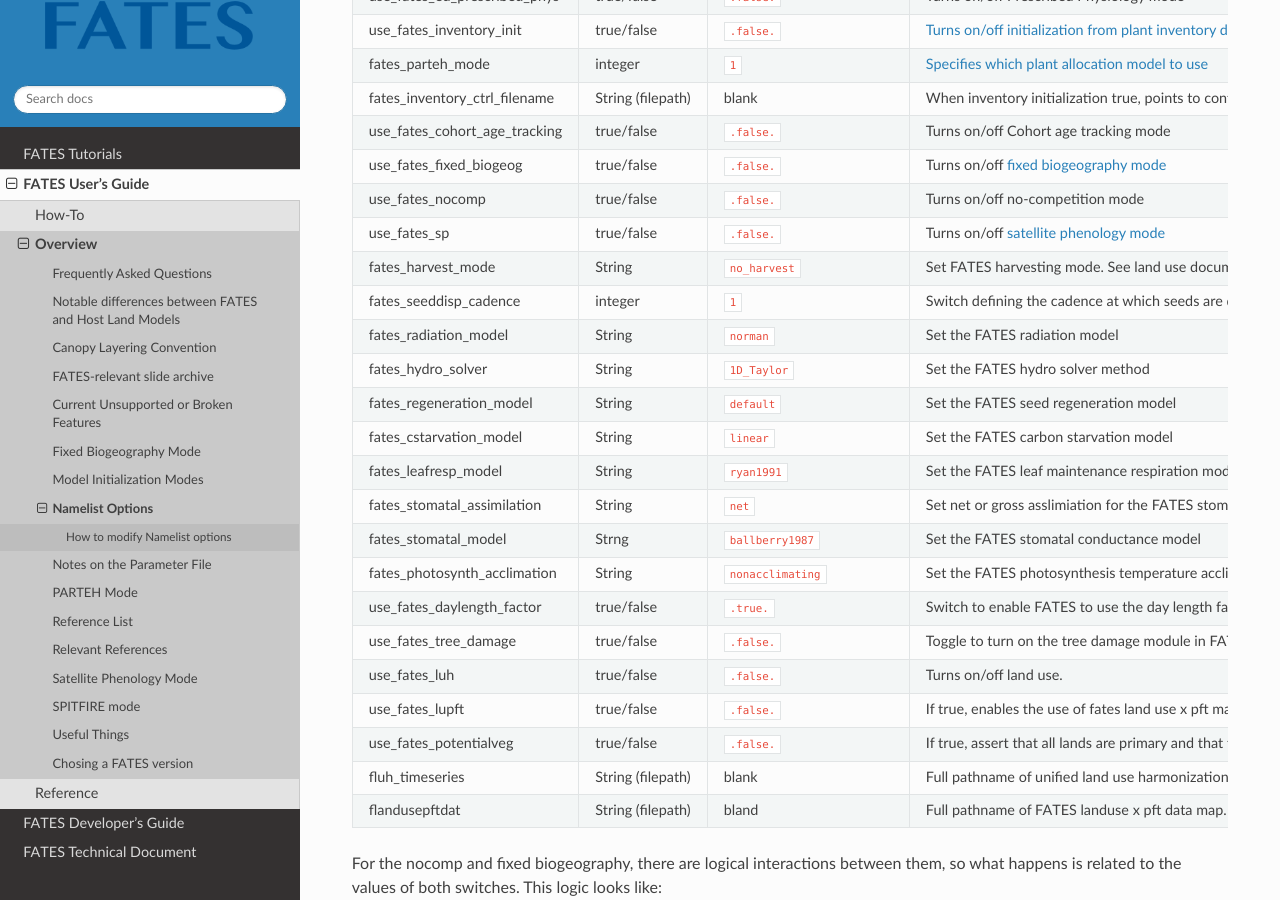
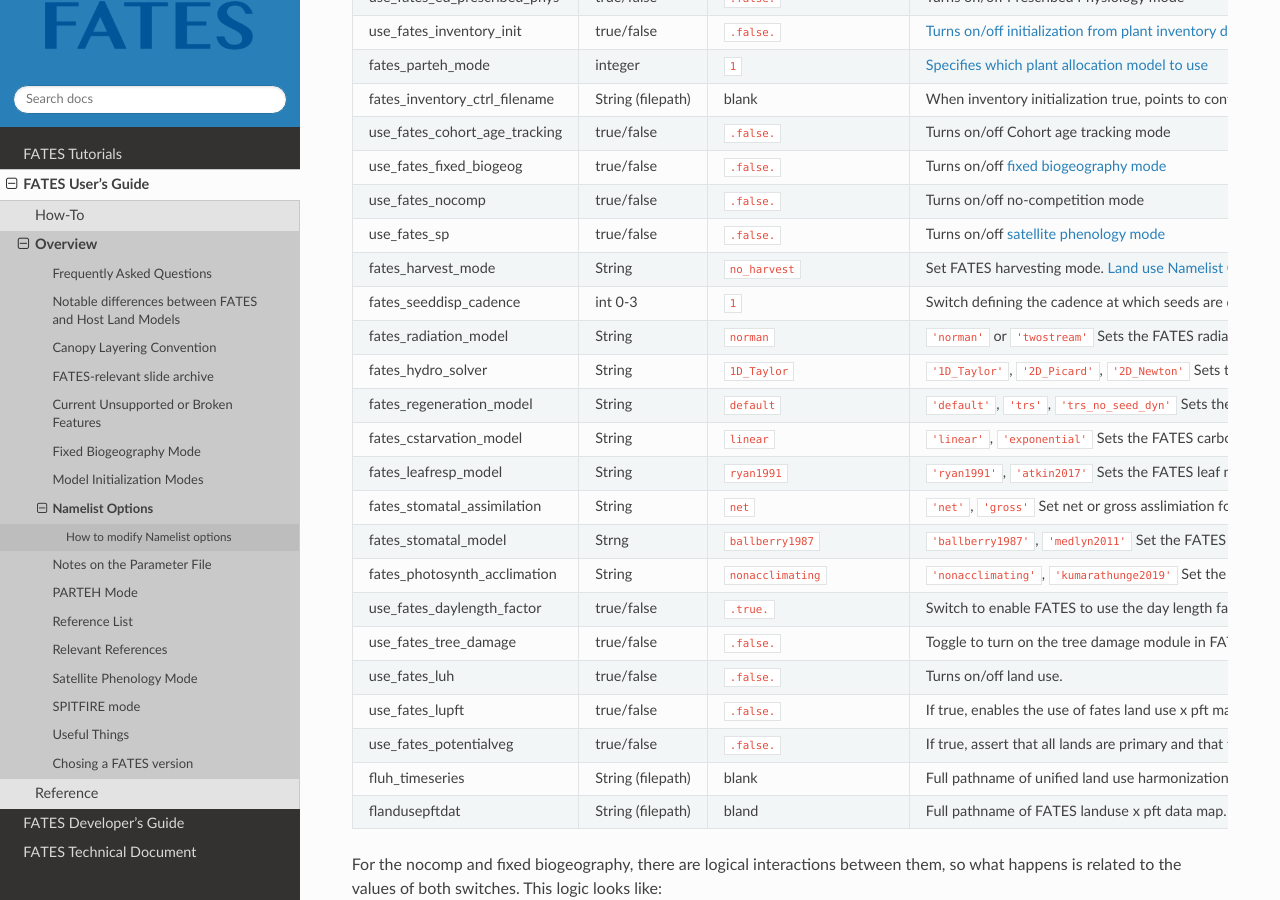
Before and after one commit to NGEET/fates-users-guide, a Sphinx documentation site: the page built from docs/source/user/Namelist-Options-and-Run-Time-Modes.md, in a window 1280 px wide and 900 px high, scrolled down 551 px. Built offline with Sphinx 7.4.7 and the Read the Docs theme 3.1.0, drawn with Linux system fonts in a browser that asks for light colours.

Commit message:
update namelist options

```diff
--- a/docs/source/user/Namelist-Options-and-Run-Time-Modes.md
+++ b/docs/source/user/Namelist-Options-and-Run-Time-Modes.md
@@ -10,7 +10,7 @@ For more information on how to set and use these modes, click on the links in th
 | use_fates                     | true/false        | `.true.`                | Turns on/off fates! (for CTSM this is done by changing the XML variable CLM_BLDNML_OPTS to have "-bgc fates" rather than changing this in the namelist) Compsets with for example `_CLMXX%FATES_` turn this on [XX is for the specific version number) |
 | fates_paramfile               | String (filepath) | default file            | path to an alternative netcdf fates parameter file |
 | fates_spitfire_mode           | int 0-4           | `0`                     | {doc}`SPITFIRE Namelist Options <SPITFIRE-Namelist-Options>` |
-| fates_history_dimlevel | int 0-2 | 2 |  0 = no fates history variables are calculated or allocated, 1 = only time x space (3d) fates history variables allowed, 2 = multiplexed dimensioned fates history is also allowed |
+| fates_history_dimlevel | int 0-2 | `2` |  0 = no fates history variables are calculated or allocated, 1 = only time x space (3d) fates history variables allowed, 2 = multiplexed dimensioned fates history is also allowed |
 | use_fates_planthydro          | true/false        | `.false.`               | Turns on/off the plant hydrodynamics module |
 | use_fates_ed_st3              | true/false        | `.false.`               | Turns on/off Static Stand Structure mode |
 | use_fates_ed_prescribed_phys  | true/false        | `.false.`               | Turns on/off Prescribed Physiology mode |
@@ -21,16 +21,16 @@ For more information on how to set and use these modes, click on the links in th
 | use_fates_fixed_biogeog       | true/false        | `.false.`               | Turns on/off {doc}`fixed biogeography mode <Fixed-Biogeography-Mode>` |
 | use_fates_nocomp              | true/false        | `.false.`               | Turns on/off no-competition mode |
 | use_fates_sp                  | true/false        | `.false.`               | Turns on/off {doc}`satellite phenology mode <SP-(satellite-phenology)-mode>` |
-| fates_harvest_mode            | String            | `no_harvest`            | Set FATES harvesting mode. See land use documentation. |
-| fates_seeddisp_cadence        | integer           | `1`                     | Switch defining the cadence at which seeds are dispersed across gridcells  |
-| fates_radiation_model         | String            | `norman`                | Set the FATES radiation model |
-| fates_hydro_solver            | String            | `1D_Taylor`             | Set the FATES hydro solver method |
-| fates_regeneration_model      | String            | `default`               | Set the FATES seed regeneration model |
-| fates_cstarvation_model       | String            | `linear`                | Set the FATES carbon starvation model |
-| fates_leafresp_model          | String            | `ryan1991`              | Set the FATES leaf maintenance respiration model |
-| fates_stomatal_assimilation   | String            | `net`                   | Set net or gross asslimiation for the FATES stomatal model |
-| fates_stomatal_model          | Strng             | `ballberry1987`         | Set the FATES stomatal conductance model |
-| fates_photosynth_acclimation  | String            | `nonacclimating`        | Set the FATES photosynthesis temperature acclimation model |
+| fates_harvest_mode            | String            | `no_harvest`            | Set FATES harvesting mode. {doc}`Land use Namelist Options <Land-use-Namelist-Options>` |
+| fates_seeddisp_cadence        | int 0-3 | `1` | Switch defining the cadence at which seeds are dispersed across gridcells, 0 = no seed dispersal, 1 = daily, 2 = monthly, 3 = yearly. |
+| fates_radiation_model         | String            | `norman`                | `'norman'` or  `'twostream'` Sets the FATES radiation model |
+| fates_hydro_solver            | String            | `1D_Taylor`             | `'1D_Taylor'`, `'2D_Picard'`,  `'2D_Newton'` Sets the FATES hydro solver method  |
+| fates_regeneration_model      | String            | `default`               | `'default'`, `'trs'`, `'trs_no_seed_dyn'` Sets the FATES seed regeneration model |
+| fates_cstarvation_model       | String            | `linear`                | `'linear'`, `'exponential'` Sets the FATES carbon starvation model |
+| fates_leafresp_model          | String            | `ryan1991`              | `'ryan1991'`, `'atkin2017'` Sets the FATES leaf maintenance respiration model |
+| fates_stomatal_assimilation   | String            | `net`                   | `'net'`, `'gross'` Set net or gross asslimiation for the FATES stomatal model |
+| fates_stomatal_model          | Strng             | `ballberry1987`         | `'ballberry1987'`, `'medlyn2011'` Set the FATES stomatal conductance model |
+| fates_photosynth_acclimation  | String            | `nonacclimating`        | `'nonacclimating'`, `'kumarathunge2019'` Set the FATES photosynthesis temperature acclimation model |
 | use_fates_daylength_factor    | true/false        | `.true.`                | Switch to enable FATES to use the day length factor from the host land model |
 | use_fates_tree_damage         | true/false        | `.false.`               | Toggle to turn on the tree damage module in FATES |
 | use_fates_luh                 | true/false        | `.false.`               | Turns on/off land use. |
```
Also changed, not shown: docs/source/user/Land-use-Namelist-Options.md (added, +18 -0 lines).
